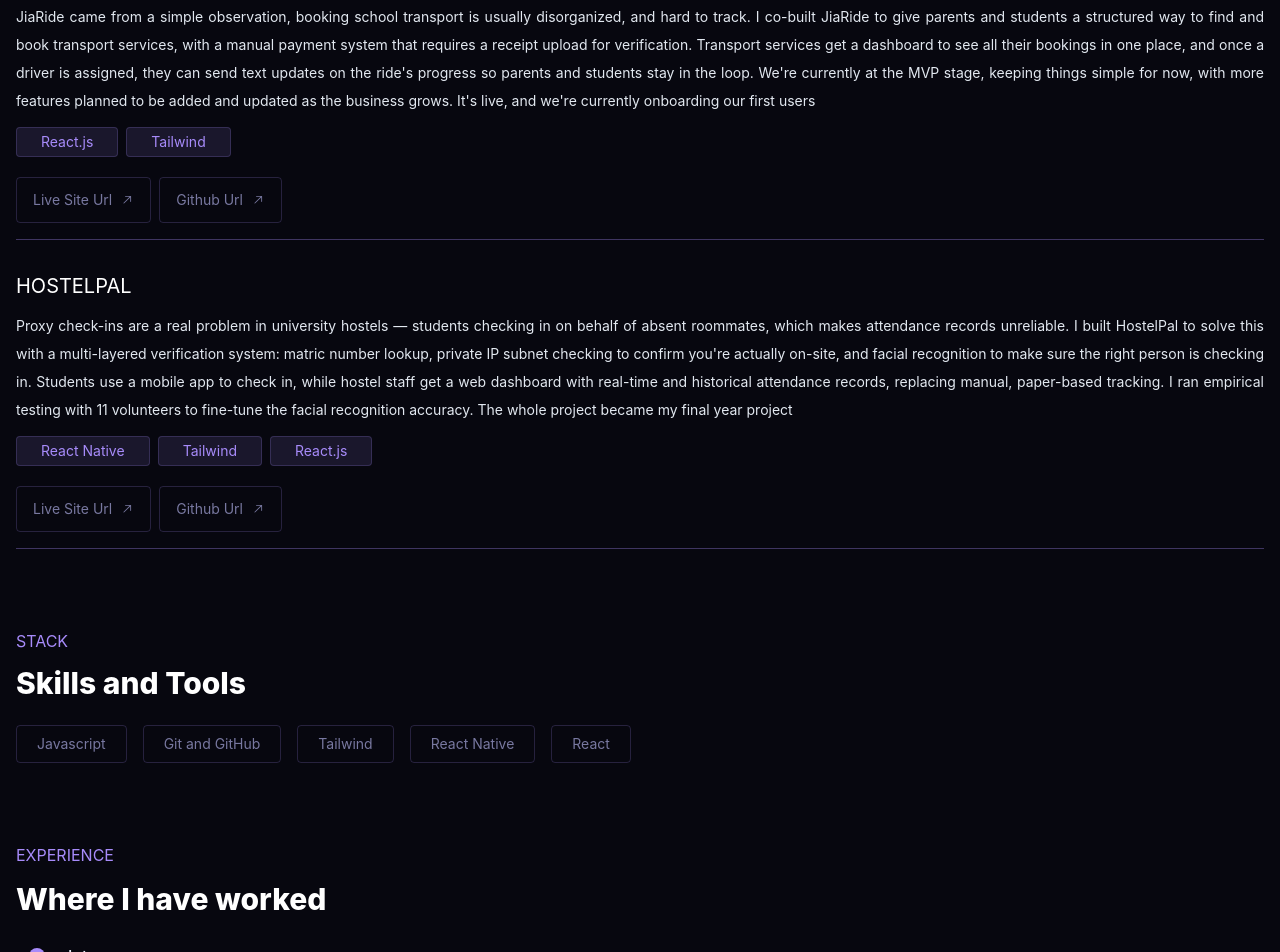
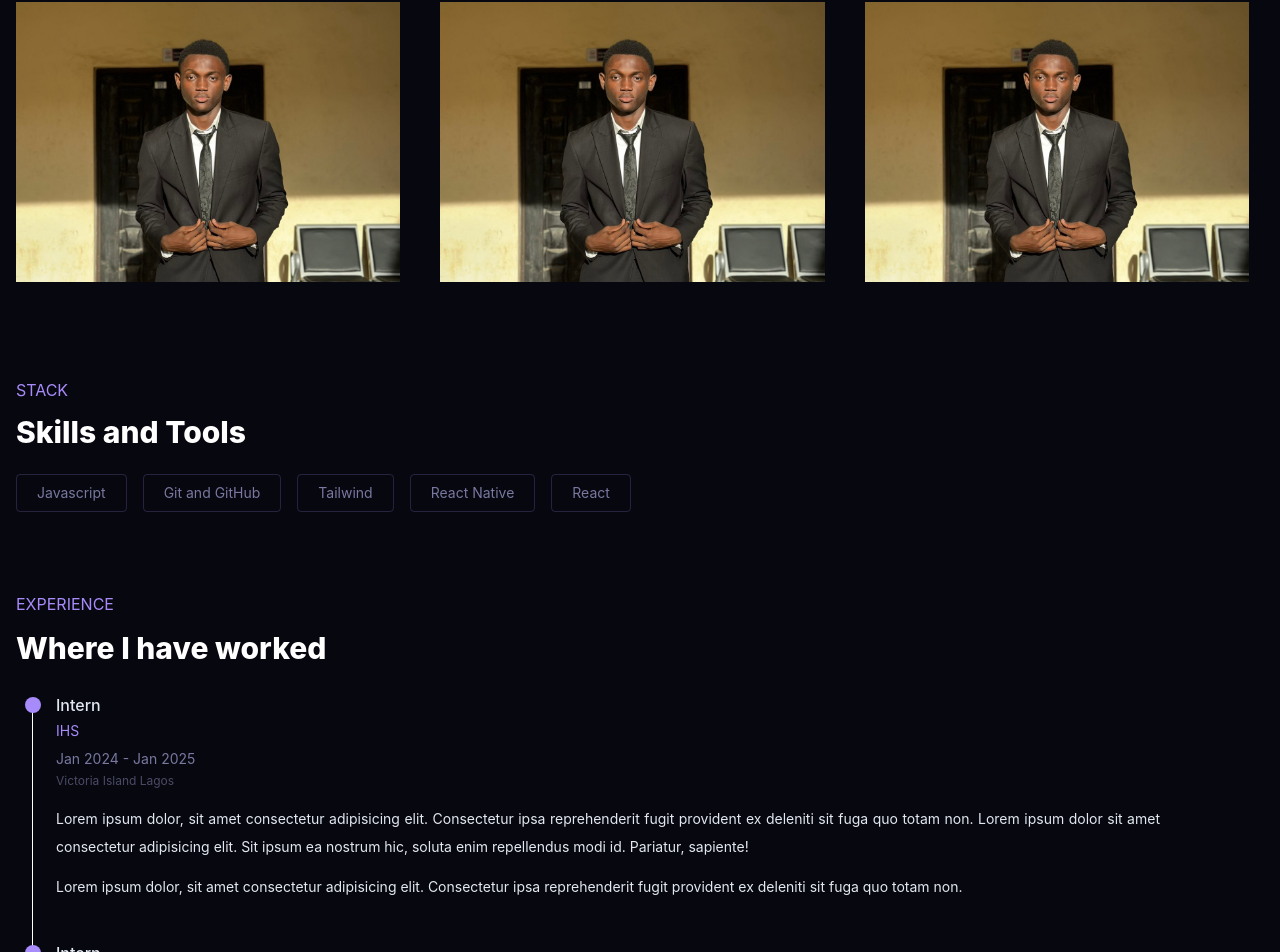
Before and after one commit to Joel1716/My-Portfolio, a React app: page / in a window 1280 px wide. Shown: the part 1960-2912 px from the top of the page. Built offline with nearby package versions, Linux system fonts and the light colour scheme; the HTML template or start-up script is replaced by a standard one.

Commit message:
Project section updated to a carousel

```diff
--- a/src/About.jsx
+++ b/src/About.jsx
@@ -5,7 +5,7 @@
       <h2>About</h2>
       <p>Who I am</p>
       <div className="grid lg:grid-cols-[1fr_1.5fr] gap-7 lg:gap-7 lg:mx-5">
-        <div className=" max-w-100 mx-auto md:max-w-110 ">
+        <div className=" ax-w-100 mx-auto md:max-w-110 ">
           {/* Image Frame */}
           <div className="relative overflow-hidden rounded-2xl max-h-[450px]">
             <img
--- a/src/EachExperience.jsx
+++ b/src/EachExperience.jsx
@@ -1,8 +1,8 @@
 export default function EachExperience({ experience }) {
   return (
-    <div className="pl-[2rem] relative">
+    <div className="pl-[1.5rem] relative">
       <div className="bg-primary-accent p-2 rounded-full absolute -left-[7.5px] top-1"></div>
-      <div className="space-y-2 mb-4">
+      <div className="flex justify-between items-center lg:flex-col lg:space-y-2 lg:items-start mb-4">
         <div className="flex flex-col gap-[0.2rem]">
           <h3 className="text-base font-medium">{experience.role}</h3>
           <p className="text-primary-accent">{experience.company}</p>
@@ -14,7 +14,7 @@
       </div>
       <ul className="space-y-3">
         {experience.actions.map((action) => (
-          <li className="leading-loose"> {action}</li>
+          <li className="leading-loose text-justify"> {action}</li>
         ))}
       </ul>
     </div>
--- a/src/EachProject.jsx
+++ b/src/EachProject.jsx
@@ -1,17 +1,23 @@
+// EachProject.jsx
 import { GoArrowUpRight } from "react-icons/go";
 export default function EachProject({ project }) {
   return (
-    <div className="border-b border-border-color pb-4">
-      <h3 className="text-xl mb-3 text-white uppercase">{project.title}</h3>
-      <p className="text-justify leading-loose">{project.description}</p>
-      <div className="flex gap-2 my-3">
+    <div className="mb-4 flex flex-col gap-4 shrink-0 w-[85%] sm:w-[60%] md:w-[45%] lg:w-[31%] snap-start h-[600px] min-w-[340px]">
+      <div className="flex flex-col flex-1 min-h-0">
+        <h3 className="text-xl mb-3 text-primary-accent uppercase shrink-0">
+          {project.title}
+        </h3>
+        <p className="text-justify leading-loose flex-1 min-h-0 overflow-y-auto scrollbar-none">
+          {project.description}
+        </p>
+        <div className="flex gap-2 my-3 flex-wrap shrink-0">
           {project.techs.map((tech) => (
             <div className="bg-[#a78bfa1f] text-primary-accent py-1 px-6 rounded text-sm border border-[#a78bfa33]">
               {tech}
             </div>
           ))}
         </div>
-      <div className="flex gap-2 mt-5 ">
+        <div className="flex gap-2 mt-5 shrink-0">
           {project.links.map((link) => (
             <div className=" text-fg-muted py-3 px-4 rounded text-sm border border-[#a78bfa33] ">
               <a href={link.link} className="flex gap-2 items-center">
@@ -24,5 +30,13 @@
           ))}
         </div>
       </div>
+      <div className="h-[280px] shrink-0">
+        <img
+          className="w-full h-full object-cover"
+          src="Personal-Pic.jpeg"
+          alt=""
+        />
+      </div>
+    </div>
   );
 }
--- a/src/Experience.jsx
+++ b/src/Experience.jsx
@@ -8,7 +8,7 @@
       duration: "Jan 2024",
       location: "Victoria",
       actions: [
-        "Lorem ipsum dolor, sit amet consectetur adipisicing elit. Consectetur ipsa reprehenderit fugit provident ex deleniti sit fuga quo totam non.",
+        "Lorem ipsum dolor, sit amet consectetur adipisicing elit. Consectetur ipsa reprehenderit fugit provident ex deleniti sit fuga quo totam non. Lorem ipsum dolor sit amet consectetur adipisicing elit. Sit ipsum ea nostrum hic, soluta enim repellendus modi id. Pariatur, sapiente!",
         "Lorem ipsum dolor, sit amet consectetur adipisicing elit. Consectetur ipsa reprehenderit fugit provident ex deleniti sit fuga quo totam non.",
       ],
     },
@@ -18,16 +18,16 @@
       duration: "Jan 2024",
       location: "Victoria",
       actions: [
-        "Lorem ipsum dolor, sit amet consectetur adipisicing elit. Consectetur ipsa reprehenderit fugit provident ex deleniti sit fuga quo totam non.",
+        "Lorem ipsum dolor, sit amet consectetur adipisicing elit. Consectetur ipsa reprehenderit fugit provident ex deleniti sit fuga quo totam non. Lorem ipsum dolor sit amet consectetur adipisicing elit. Sit ipsum ea nostrum hic, soluta enim repellendus modi id. Pariatur, sapiente!",
         "Lorem ipsum dolor, sit amet consectetur adipisicing elit. Consectetur ipsa reprehenderit fugit provident ex deleniti sit fuga quo totam non.",
       ],
     },
   ];
   return (
-    <section className="px-4">
+    <section className="px-4 lg:pr-30">
       <h2>Experience</h2>
       <p className="leading-snug">Where I have worked</p>
-      <div className="pl-5 relative before:content-[''] before:bottom-0 before:absolute before:left-5 before:top-[0.6rem] before:bg-white before:w-[1px] space-y-10">
+      <div className="pl-4 relative before:content-[''] before:bottom-0 before:absolute before:left-4 before:top-[0.6rem] before:bg-white before:w-[1px] space-y-10">
         {experiences.map((experience) => (
           <EachExperience experience={experience} />
         ))}
--- a/src/Projects.jsx
+++ b/src/Projects.jsx
@@ -1,3 +1,4 @@
+// Projects.jsx
 import EachProject from "./EachProject.jsx";
 export default function Projects() {
   const projects = [
@@ -7,14 +8,8 @@
         "Haple was built after noticing how hard it is for student sellers on campus to actually get seen, most end up relying on a few friends or word-of-mouth, even when they have something genuinely worth buying. Haple gives sellers a profile, lets buyers browse by category for exactly what they need, and connects them straight to a seller's WhatsApp with one click. We're keeping things simple for now, WhatsApp handles buyer-seller contact while we validate the idea, with more features planned as we grow. It's live with our first cohort of 20 sellers",
       techs: ["React.js", "Tailwind"],
       links: [
-        {
-          name: "Live Site Url",
-          link: "google.com",
-        },
-        {
-          name: "Github Url",
-          link: "google.com",
-        },
+        { name: "Live Site Url", link: "google.com" },
+        { name: "Github Url", link: "google.com" },
       ],
     },
     {
@@ -22,14 +17,8 @@
       description: `JiaRide came from a simple observation, booking school transport is usually disorganized, and hard to track. I co-built JiaRide to give parents and students a structured way to find and book transport services, with a manual payment system that requires a receipt upload for verification. Transport services get a dashboard to see all their bookings in one place, and once a driver is assigned, they can send text updates on the ride's progress so parents and students stay in the loop. We're currently at the MVP stage, keeping things simple for now, with more features planned to be added and updated as the business grows. It's live, and we're currently onboarding our first users`,
       techs: ["React.js", "Tailwind"],
       links: [
-        {
-          name: "Live Site Url",
-          link: "google.com",
-        },
-        {
-          name: "Github Url",
-          link: "google.com",
-        },
+        { name: "Live Site Url", link: "google.com" },
+        { name: "Github Url", link: "google.com" },
       ],
     },
     {
@@ -38,14 +27,8 @@
       Students use a mobile app to check in, while hostel staff get a web dashboard with real-time and historical attendance records, replacing manual, paper-based tracking. I ran empirical testing with 11 volunteers to fine-tune the facial recognition accuracy. The whole project became my final year project`,
       techs: ["React Native", "Tailwind", "React.js"],
       links: [
-        {
-          name: "Live Site Url",
-          link: "google.com",
-        },
-        {
-          name: "Github Url",
-          link: "google.com",
-        },
+        { name: "Live Site Url", link: "google.com" },
+        { name: "Github Url", link: "google.com" },
       ],
     },
   ];
@@ -53,10 +36,10 @@
     <section className="px-4">
       <h2>Projects</h2>
       <p>My Work</p>
-      <div className="space-y-8">
-        {projects.map((project) => {
-          return <EachProject project={project}></EachProject>;
-        })}
+      <div className="flex overflow-x-auto snap-x snap-mandatory gap-10 scrollbar-none mr-2">
+        {projects.map((project) => (
+          <EachProject key={project.title} project={project} />
+        ))}
       </div>
     </section>
   );
```
Lines whose indentation alone changed are shown as unchanged.
